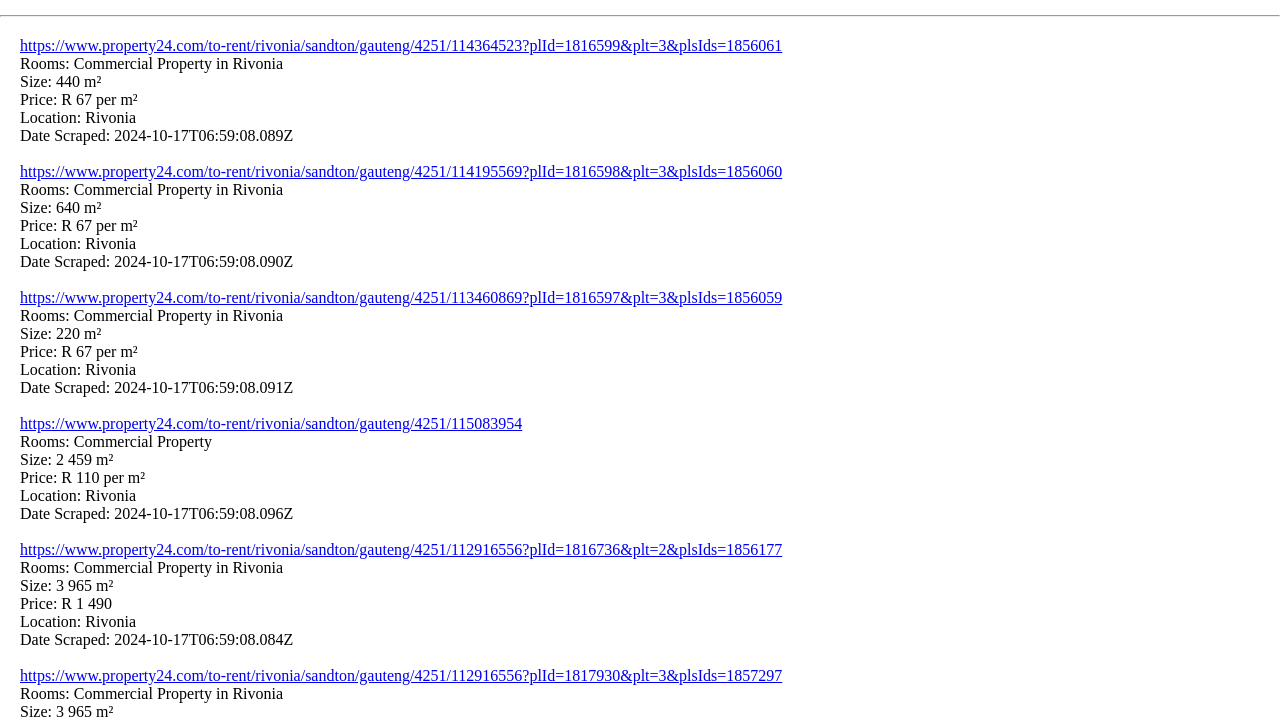
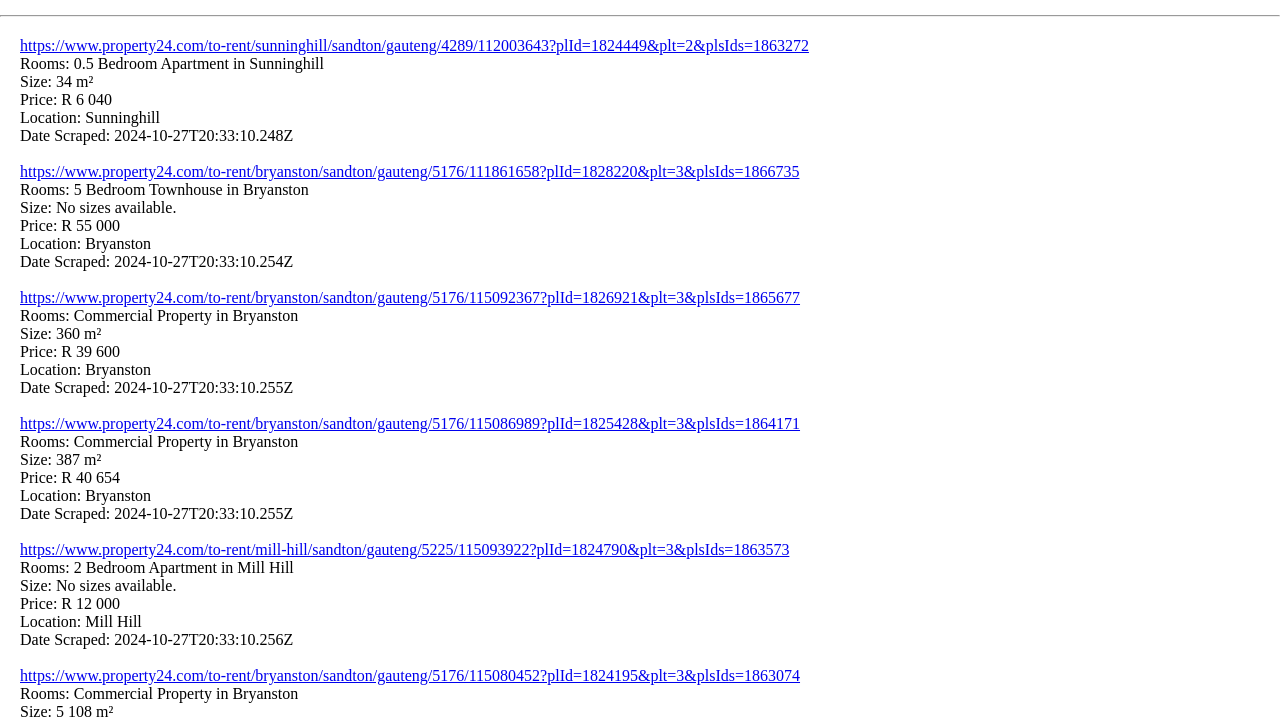
Before and after one commit to gabxetc/p24_web-scraper, a website: page html/next.html in a window 1280 px wide. Shown: the part 231-952 px from the top of the page. Drawn offline with Linux system fonts and the light colour scheme.

Commit message:
Got the first property to show

```diff
--- a/css/stylesheet.css
+++ b/css/stylesheet.css
@@ -9,7 +9,6 @@
   text-align: center;
 }
 footer {
-    position: fixed;
   left: 0;
   bottom: 0;
   width: 100%;
@@ -30,7 +29,7 @@
 }
 
 img {
-  width: 150px;
+width: 250px;
 border-radius: 10px;
 float: left;
 margin-right: 20px;
--- a/html/properties.json
+++ b/html/properties.json
@@ -1,178 +1,178 @@
 [
   {
-    "link": "https://www.property24.com/to-rent/rivonia/sandton/gauteng/4251/114364523?plId=1816599&plt=3&plsIds=1856061",
-    "rooms": "Commercial Property in Rivonia",
-    "size": "440 m²",
-    "price": "R 67\n                            per m²",
-    "location": "Rivonia",
-    "dateScraped": "2024-10-17T06:59:08.089Z"
+    "link": "https://www.property24.com/to-rent/sunninghill/sandton/gauteng/4289/112003643?plId=1824449&plt=2&plsIds=1863272",
+    "rooms": "0.5 Bedroom Apartment in Sunninghill",
+    "size": "34 m²",
+    "price": "R 6 040",
+    "location": "Sunninghill",
+    "dateScraped": "2024-10-27T20:33:10.248Z"
   },
   {
-    "link": "https://www.property24.com/to-rent/rivonia/sandton/gauteng/4251/114195569?plId=1816598&plt=3&plsIds=1856060",
-    "rooms": "Commercial Property in Rivonia",
-    "size": "640 m²",
-    "price": "R 67\n                            per m²",
-    "location": "Rivonia",
-    "dateScraped": "2024-10-17T06:59:08.090Z"
+    "link": "https://www.property24.com/to-rent/bryanston/sandton/gauteng/5176/111861658?plId=1828220&plt=3&plsIds=1866735",
+    "rooms": "5 Bedroom Townhouse in Bryanston",
+    "size": "",
+    "price": "R 55 000",
+    "location": "Bryanston",
+    "dateScraped": "2024-10-27T20:33:10.254Z"
   },
   {
-    "link": "https://www.property24.com/to-rent/rivonia/sandton/gauteng/4251/113460869?plId=1816597&plt=3&plsIds=1856059",
-    "rooms": "Commercial Property in Rivonia",
-    "size": "220 m²",
-    "price": "R 67\n                            per m²",
-    "location": "Rivonia",
-    "dateScraped": "2024-10-17T06:59:08.091Z"
+    "link": "https://www.property24.com/to-rent/bryanston/sandton/gauteng/5176/115092367?plId=1826921&plt=3&plsIds=1865677",
+    "rooms": "Commercial Property in Bryanston",
+    "size": "360 m²",
+    "price": "R 39 600",
+    "location": "Bryanston",
+    "dateScraped": "2024-10-27T20:33:10.255Z"
   },
   {
-    "link": "https://www.property24.com/to-rent/rivonia/sandton/gauteng/4251/115083954",
-    "rooms": "Commercial Property",
-    "size": "2 459 m²",
-    "price": "R 110\n                        per m²",
-    "location": "Rivonia",
-    "dateScraped": "2024-10-17T06:59:08.096Z"
+    "link": "https://www.property24.com/to-rent/bryanston/sandton/gauteng/5176/115086989?plId=1825428&plt=3&plsIds=1864171",
+    "rooms": "Commercial Property in Bryanston",
+    "size": "387 m²",
+    "price": "R 40 654",
+    "location": "Bryanston",
+    "dateScraped": "2024-10-27T20:33:10.255Z"
   },
   {
-    "link": "https://www.property24.com/to-rent/rivonia/sandton/gauteng/4251/112916556?plId=1816736&plt=2&plsIds=1856177",
-    "rooms": "Commercial Property in Rivonia",
-    "size": "3 965 m²",
-    "price": "R 1 490",
-    "location": "Rivonia",
-    "dateScraped": "2024-10-17T06:59:08.084Z"
+    "link": "https://www.property24.com/to-rent/mill-hill/sandton/gauteng/5225/115093922?plId=1824790&plt=3&plsIds=1863573",
+    "rooms": "2 Bedroom Apartment in Mill Hill",
+    "size": "",
+    "price": "R 12 000",
+    "location": "Mill Hill",
+    "dateScraped": "2024-10-27T20:33:10.256Z"
   },
   {
-    "link": "https://www.property24.com/to-rent/rivonia/sandton/gauteng/4251/112916556?plId=1817930&plt=3&plsIds=1857297",
-    "rooms": "Commercial Property in Rivonia",
-    "size": "3 965 m²",
-    "price": "R 1 490",
-    "location": "Rivonia",
-    "dateScraped": "2024-10-17T06:59:08.087Z"
+    "link": "https://www.property24.com/to-rent/bryanston/sandton/gauteng/5176/115080452?plId=1824195&plt=3&plsIds=1863074",
+    "rooms": "Commercial Property in Bryanston",
+    "size": "5 108 m²",
+    "price": "R 817 280",
+    "location": "Bryanston",
+    "dateScraped": "2024-10-27T20:33:10.256Z"
   },
   {
-    "link": "https://www.property24.com/to-rent/rivonia/sandton/gauteng/4251/114744009?plId=1816602&plt=3&plsIds=1856063",
-    "rooms": "Commercial Property in Rivonia",
-    "size": "41 m²",
-    "price": "R 3 649",
-    "location": "Rivonia",
-    "dateScraped": "2024-10-17T06:59:08.088Z"
+    "link": "https://www.property24.com/to-rent/bryanston/sandton/gauteng/5176/115079457?plId=1824180&plt=3&plsIds=1863066",
+    "rooms": "Commercial Property in Bryanston",
+    "size": "626 m²",
+    "price": "R 65 730",
+    "location": "Bryanston",
+    "dateScraped": "2024-10-27T20:33:10.257Z"
   },
   {
-    "link": "https://www.property24.com/to-rent/rivonia/sandton/gauteng/4251/113619226?plId=1815732&plt=4&plsIds=1855290",
-    "rooms": "",
-    "size": "25 m²",
-    "price": "R 6 475",
-    "location": "Rivonia",
-    "dateScraped": "2024-10-17T06:59:08.097Z"
+    "link": "https://www.property24.com/to-rent/bryanston/sandton/gauteng/5176/114624463?plId=1823997&plt=3&plsIds=1862890",
+    "rooms": "2 Bedroom Apartment in Bryanston",
+    "size": "116 m²",
+    "price": "R 15 900",
+    "location": "Bryanston",
+    "dateScraped": "2024-10-27T20:33:10.257Z"
   },
   {
-    "link": "https://www.property24.com/to-rent/rivonia/sandton/gauteng/4251/112990494?plId=1792815&plt=4&plsIds=1833656",
-    "rooms": "",
-    "size": "45 m²",
-    "price": "R 7 820",
-    "location": "Rivonia",
-    "dateScraped": "2024-10-17T06:59:08.097Z"
+    "link": "https://www.property24.com/to-rent/bryanston/sandton/gauteng/5176/115092213?plId=1823036&plt=3&plsIds=1862007",
+    "rooms": "Commercial Property in Bryanston",
+    "size": "239 m²",
+    "price": "R 32 389",
+    "location": "Bryanston",
+    "dateScraped": "2024-10-27T20:33:10.258Z"
   },
   {
-    "link": "https://www.property24.com/to-rent/rivonia/sandton/gauteng/4251/114953761?plId=1810361&plt=3&plsIds=1850268",
-    "rooms": "Commercial Property in Rivonia",
-    "size": "105 m²",
-    "price": "R 9 450",
-    "location": "Rivonia",
-    "dateScraped": "2024-10-17T06:59:08.094Z"
+    "link": "https://www.property24.com/to-rent/bryanston/sandton/gauteng/5176/114228405?plId=1822897&plt=3&plsIds=1861880",
+    "rooms": "5 Bedroom House in Bryanston",
+    "size": "1 100 m²",
+    "price": "R 85 000",
+    "location": "Bryanston",
+    "dateScraped": "2024-10-27T20:33:10.258Z"
   },
   {
-    "link": "https://www.property24.com/to-rent/rivonia/sandton/gauteng/4251/115085245",
-    "rooms": "2 Bedroom Apartment",
-    "size": "",
-    "price": "R 12 250",
-    "location": "Rivonia",
-    "dateScraped": "2024-10-17T06:59:08.095Z"
+    "link": "https://www.property24.com/to-rent/bryanston/sandton/gauteng/5176/115085922?plId=1821536&plt=3&plsIds=1860610",
+    "rooms": "Commercial Property in Bryanston",
+    "size": "549 m²",
+    "price": "R 54 351",
+    "location": "Bryanston",
+    "dateScraped": "2024-10-27T20:33:10.259Z"
   },
   {
-    "link": "https://www.property24.com/to-rent/rivonia/sandton/gauteng/4251/115083648",
-    "rooms": "1 Bedroom Apartment",
-    "size": "73 m²",
-    "price": "R 12 500",
-    "location": "Rivonia",
-    "dateScraped": "2024-10-17T06:59:08.096Z"
+    "link": "https://www.property24.com/to-rent/bryanston/sandton/gauteng/5176/114577397?plId=1821414&plt=3&plsIds=1860517",
+    "rooms": "3 Bedroom House in Bryanston",
+    "size": "363 m²",
+    "price": "R 35 000",
+    "location": "Bryanston",
+    "dateScraped": "2024-10-27T20:33:10.259Z"
   },
   {
-    "link": "https://www.property24.com/to-rent/rivonia/sandton/gauteng/4251/111334427?plId=1812628&plt=3&plsIds=1852486",
-    "rooms": "2 Bedroom Apartment in Rivonia",
-    "size": "",
-    "price": "R 16 000",
-    "location": "Rivonia",
-    "dateScraped": "2024-10-17T06:59:08.093Z"
+    "link": "https://www.property24.com/to-rent/bryanston/sandton/gauteng/5176/113551570",
+    "rooms": "1 Bedroom Apartment",
+    "size": "93 m²",
+    "price": "R 9 500",
+    "location": "Bryanston",
+    "dateScraped": "2024-10-27T20:33:10.260Z"
   },
   {
-    "link": "https://www.property24.com/to-rent/rivonia/sandton/gauteng/4251/115056902?plId=1816863&plt=3&plsIds=1856292",
-    "rooms": "Commercial Property in Rivonia",
-    "size": "251 m²",
-    "price": "R 22 590",
-    "location": "Rivonia",
-    "dateScraped": "2024-10-17T06:59:08.088Z"
+    "link": "https://www.property24.com/to-rent/bryanston/sandton/gauteng/5176/114775229",
+    "rooms": "2 Bedroom Apartment",
+    "size": "75 m²",
+    "price": "R 7 700",
+    "location": "Bryanston",
+    "dateScraped": "2024-10-27T20:33:10.260Z"
   },
   {
-    "link": "https://www.property24.com/to-rent/rivonia/sandton/gauteng/4251/114923365?plId=1814329&plt=3&plsIds=1854062",
-    "rooms": "Commercial Property in Rivonia",
-    "size": "272 m²",
-    "price": "R 26 928",
-    "location": "Rivonia",
-    "dateScraped": "2024-10-17T06:59:08.093Z"
+    "link": "https://www.property24.com/to-rent/bryanston/sandton/gauteng/5176/115131161",
+    "rooms": "2 Bedroom Apartment",
+    "size": "75 m²",
+    "price": "R 7 700",
+    "location": "Bryanston",
+    "dateScraped": "2024-10-27T20:33:10.260Z"
   },
   {
-    "link": "https://www.property24.com/to-rent/rivonia/sandton/gauteng/4251/115083200",
+    "link": "https://www.property24.com/to-rent/bryanston/sandton/gauteng/5176/113983384",
     "rooms": "Commercial Property",
-    "size": "272 m²",
-    "price": "R 26 928",
-    "location": "Rivonia",
-    "dateScraped": "2024-10-17T06:59:08.096Z"
+    "size": "419 m²",
+    "price": "R 41 875",
+    "location": "Bryanston",
+    "dateScraped": "2024-10-27T20:33:10.260Z"
   },
   {
-    "link": "https://www.property24.com/to-rent/rivonia/sandton/gauteng/4251/115085925",
-    "rooms": "Commercial Property",
-    "size": "400 m²",
-    "price": "R 48 000",
-    "location": "Rivonia",
-    "dateScraped": "2024-10-17T06:59:08.095Z"
+    "link": "https://www.property24.com/to-rent/bryanston-east/sandton/gauteng/4272/115130832",
+    "rooms": "2 Bedroom Townhouse",
+    "size": "",
+    "price": "R 11 500",
+    "location": "Bryanston East",
+    "dateScraped": "2024-10-27T20:33:10.261Z"
   },
   {
-    "link": "https://www.property24.com/to-rent/rivonia/sandton/gauteng/4251/114962260?plId=1814334&plt=3&plsIds=1854066",
-    "rooms": "Commercial Property in Rivonia",
-    "size": "597 m²",
-    "price": "R 50 745",
-    "location": "Rivonia",
-    "dateScraped": "2024-10-17T06:59:08.092Z"
+    "link": "https://www.property24.com/to-rent/bryanston/sandton/gauteng/5176/115040080?plId=1808535&plt=4&plsIds=1848513",
+    "rooms": "",
+    "size": "5 108 m²",
+    "price": "R 817 000",
+    "location": "Bryanston",
+    "dateScraped": "2024-10-27T20:33:10.261Z"
   },
   {
-    "link": "https://www.property24.com/to-rent/rivonia/sandton/gauteng/4251/115079466",
-    "rooms": "Commercial Property",
-    "size": "550 m²",
-    "price": "R 54 450",
-    "location": "Rivonia",
-    "dateScraped": "2024-10-17T06:59:08.097Z"
+    "link": "https://www.property24.com/to-rent/bryanston/sandton/gauteng/5176/112138951?plId=1808079&plt=4&plsIds=1848115",
+    "rooms": "",
+    "size": "5 108 m²",
+    "price": "R 817 280",
+    "location": "Bryanston",
+    "dateScraped": "2024-10-27T20:33:10.261Z"
   },
   {
-    "link": "https://www.property24.com/to-rent/rivonia/sandton/gauteng/4251/114949897?plId=1810336&plt=3&plsIds=1850237",
-    "rooms": "Commercial Property in Rivonia",
-    "size": "626 m²",
-    "price": "R 61 974",
-    "location": "Rivonia",
-    "dateScraped": "2024-10-17T06:59:08.094Z"
+    "link": "https://www.property24.com/to-rent/bryanston/sandton/gauteng/5176/115129123",
+    "rooms": "Commercial Property",
+    "size": "240 m²",
+    "price": "R 31 200",
+    "location": "Bryanston",
+    "dateScraped": "2024-10-27T20:33:10.262Z"
   },
   {
-    "link": "https://www.property24.com/to-rent/rivonia/sandton/gauteng/4251/115063071?plId=1810336&plt=3&plsIds=1850237",
-    "rooms": "Commercial Property in Rivonia",
-    "size": "626 m²",
-    "price": "R 61 974",
-    "location": "Rivonia",
-    "dateScraped": "2024-10-17T06:59:08.098Z"
+    "link": "https://www.property24.com/to-rent/bryanston/sandton/gauteng/5176/115129423",
+    "rooms": "Commercial Property",
+    "size": "425 m²",
+    "price": "R 99\n                        per m²",
+    "location": "Bryanston",
+    "dateScraped": "2024-10-27T20:33:10.262Z"
   },
   {
-    "link": "https://www.property24.com/to-rent/rivonia/sandton/gauteng/4251/115002998?plId=1815475&plt=3&plsIds=1855074",
-    "rooms": "Commercial Property in Rivonia",
-    "size": "2 222 m²",
-    "price": "R 199 980",
-    "location": "Rivonia",
-    "dateScraped": "2024-10-17T06:59:08.092Z"
+    "link": "https://www.property24.com/to-rent/bryanston/sandton/gauteng/5176/115129127",
+    "rooms": "Commercial Property",
+    "size": "93 m²",
+    "price": "R 12 090",
+    "location": "Bryanston",
+    "dateScraped": "2024-10-27T20:33:10.262Z"
   }
 ]
```
Also changed, not shown: html/base.html (+35 -2 lines), index.js (+15 -78 lines), scrape.js (added, +84 -0 lines). Lines whose indentation alone changed are shown as unchanged.
